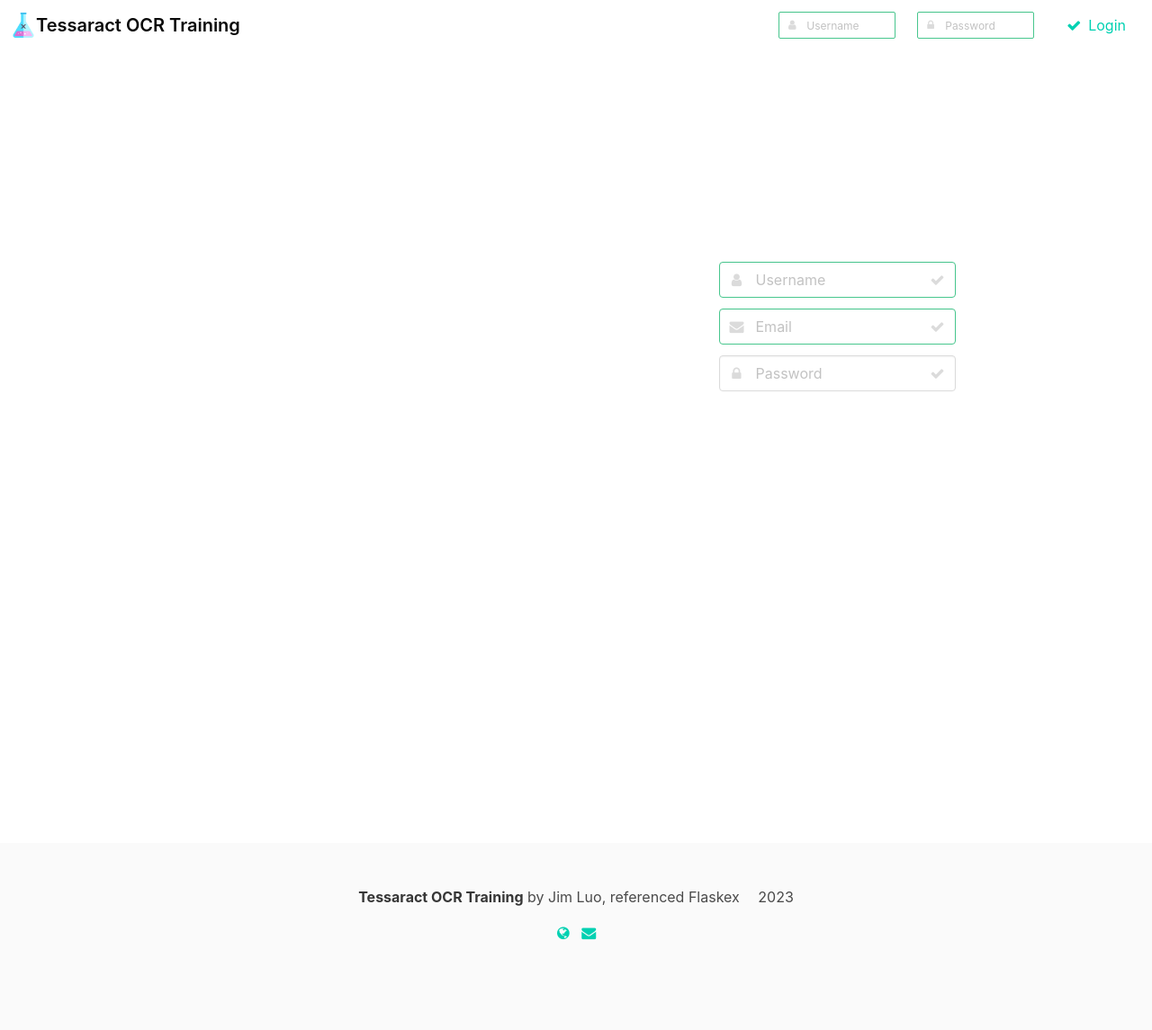
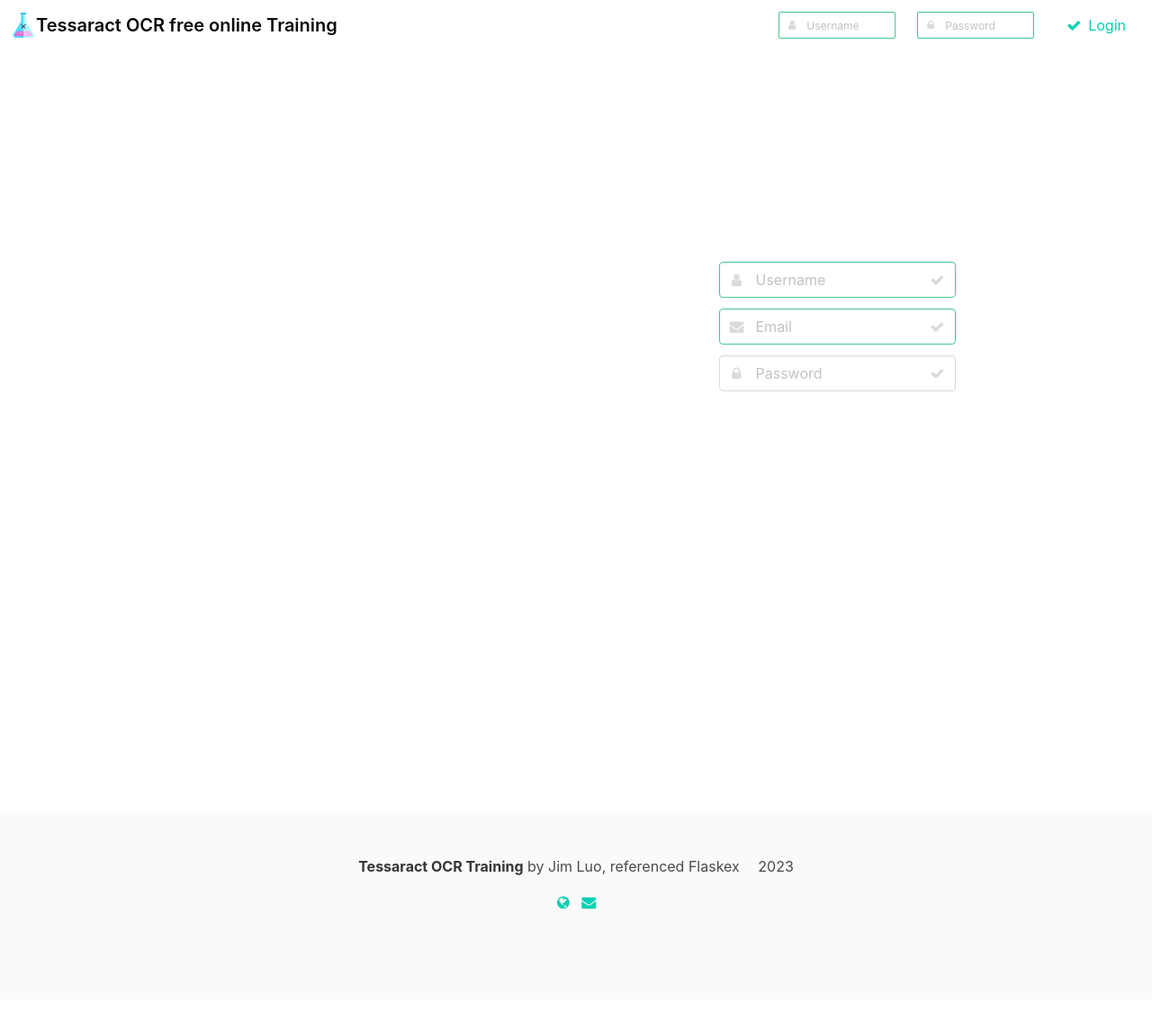
Before and after one commit to luozhijian/TesseractOcrTraining, a Flask app: page / in a window 1280 px wide. Shown: the whole page at 90% size. After the commit the page ends 1011 px from the top, so only its background shows below. Run offline with Flask 3, Linux system fonts and the light colour scheme; parts of the project's set-up code (start-up, migrations or seed data) failed here and were passed over; some libraries are stand-ins or nearby versions.

Commit message:
add online in descprtion

```diff
--- a/templates/login.html
+++ b/templates/login.html
@@ -5,7 +5,7 @@
     <div class="navbar-brand">
       <a class="navbar-item" href="/">
         <img src="https://github.com/anfederico/Flaskex/raw/master/media/flaskex-logo.png" alt="Flaskex">
-        <h6 href="/" class="subtitle"><strong>Tessaract OCR Training</strong></h6>
+        <h6 href="/" class="subtitle"><strong>Tessaract OCR free online Training</strong></h6>
       </a>
       <div id="navbar-burger-id" class="navbar-burger burger" data-target="navbar-menu-id">
         <span></span>
@@ -47,7 +47,7 @@
     </div>
   </nav>
 </section>
-<title>Tessaract OCR Training</title>
+<title>Tessaract OCR free online Training</title>
 <section class="hero is-primary is-bold is-medium">
   <div class="hero-body has-background-white is-white" >
     <div class="container has-text-centered has-background-white">
@@ -55,7 +55,7 @@
         <div class="column is-auto has-background-white">
           <br>
           <p class="title is-2">Tessaract OCR Training</p>
-          <p class="subtitle is-4"><i>Tessaract OCR Training</i></p>
+
 
 		<h1>You can upload bitmap, edit its related text, start training online and download traindata.</h1>
 		<h1>Feel free to use account <b>"demo"</b> and password "1" to login and check if it is worth to create account to train</h1>
```
